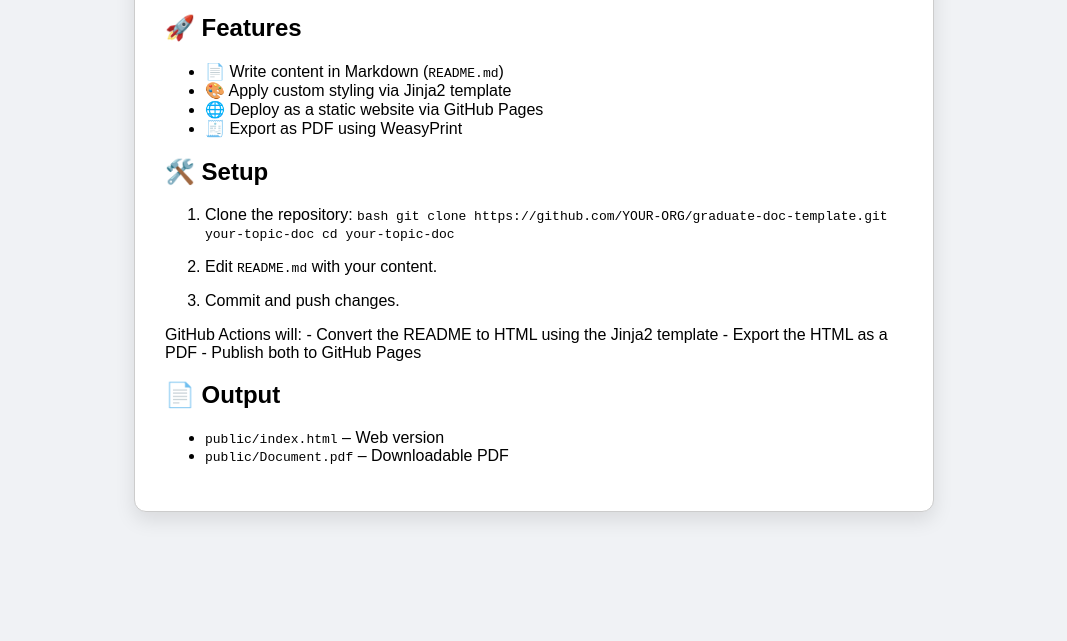
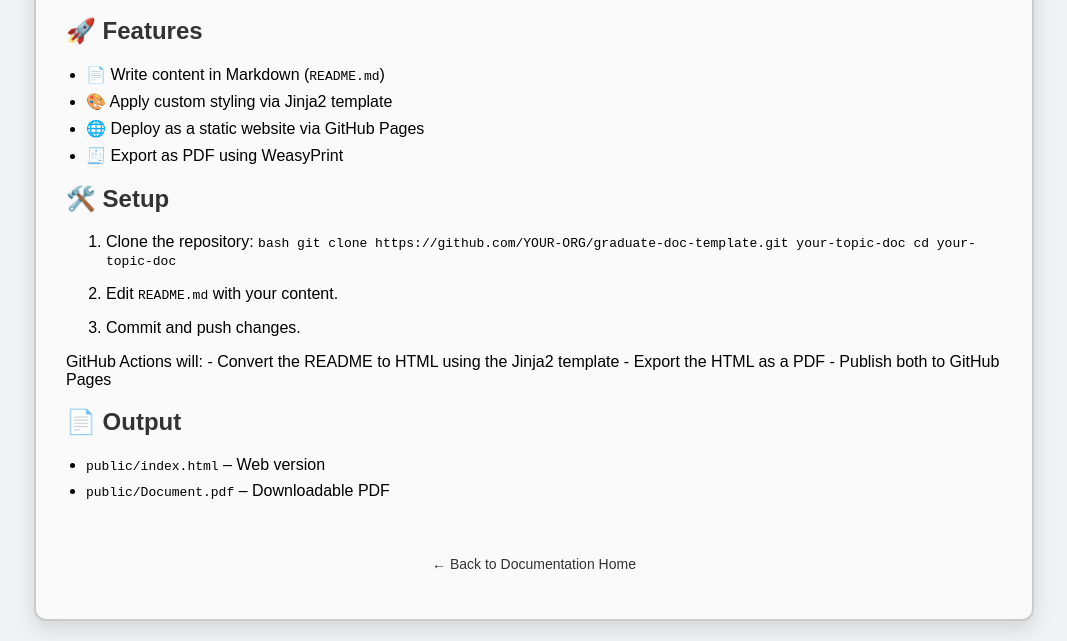
Before and after one commit to AAUGS-DP-Biosciences-and-Drug-Research/template, a plain HTML site: page index.html in a window 1280 px wide. Shown: the part 191-832 px from the top of the page, without its empty margins (106-1173 px from the left). Before the commit the page ends 800 px from the top, so only its background shows below. Drawn offline with Linux system fonts and the light colour scheme.

Commit message:
deploy: 2b234a3126a518107ed04665e9c78e958a50c826

```diff
--- a/index.html
+++ b/index.html
@@ -3,20 +3,52 @@
 <head>
   <meta charset="UTF-8">
   <title>Graduate Documentation</title>
+  <meta name="viewport" content="width=device-width, initial-scale=1.0">
   <style>
     body {
       font-family: sans-serif;
       background-color: #f0f2f5;
+      margin: 0;
       padding: 20px;
-      max-width: 800px;
-      margin: auto;
+      display: flex;
+      justify-content: center;
     }
     .card {
-      background: #fff;
+      background: #fafafa;
+      max-width: 1000px;
+      width: 100%;
       border-radius: 12px;
       padding: 30px;
-      box-shadow: 0 8px 20px rgba(0, 0, 0, 0.1);
-      border: 1px solid #ccc;
+      box-shadow: 0 8px 20px rgba(0, 0, 0, 0.12);
+      border: 2px solid #ccc;
+      margin-top: 20px;
+      box-sizing: border-box;
+    }
+    h1, h2 {
+      color: #333;
+    }
+    ul {
+      padding-left: 20px;
+    }
+    li {
+      margin-bottom: 8px;
+    }
+    a {
+      color: #0077cc;
+      text-decoration: none;
+    }
+    a:hover {
+      text-decoration: underline;
+    }
+    .back-button {
+      display: inline-block;
+      margin-top: 40px;
+      font-size: 14px;
+      color: #333;
+      text-decoration: none;
+    }
+    .back-button:hover {
+      text-decoration: underline;
     }
   </style>
 </head>
@@ -53,6 +85,9 @@
 <li><code>public/index.html</code> – Web version</li>
 <li><code>public/Document.pdf</code> – Downloadable PDF</li>
 </ul>
+    <p style="text-align: center;">
+      <a href="../index.html" class="back-button">← Back to Documentation Home</a>
+    </p>
   </div>
 </body>
 </html>
```
Also changed, not shown: 1 other file.
